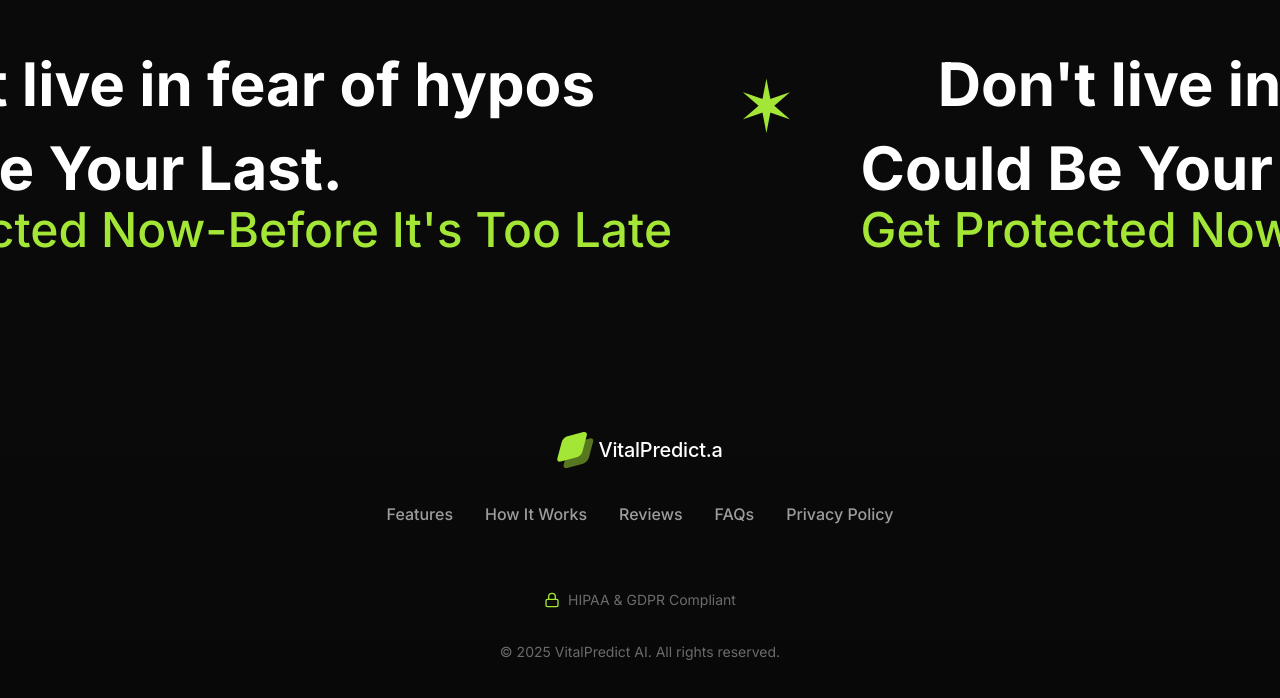
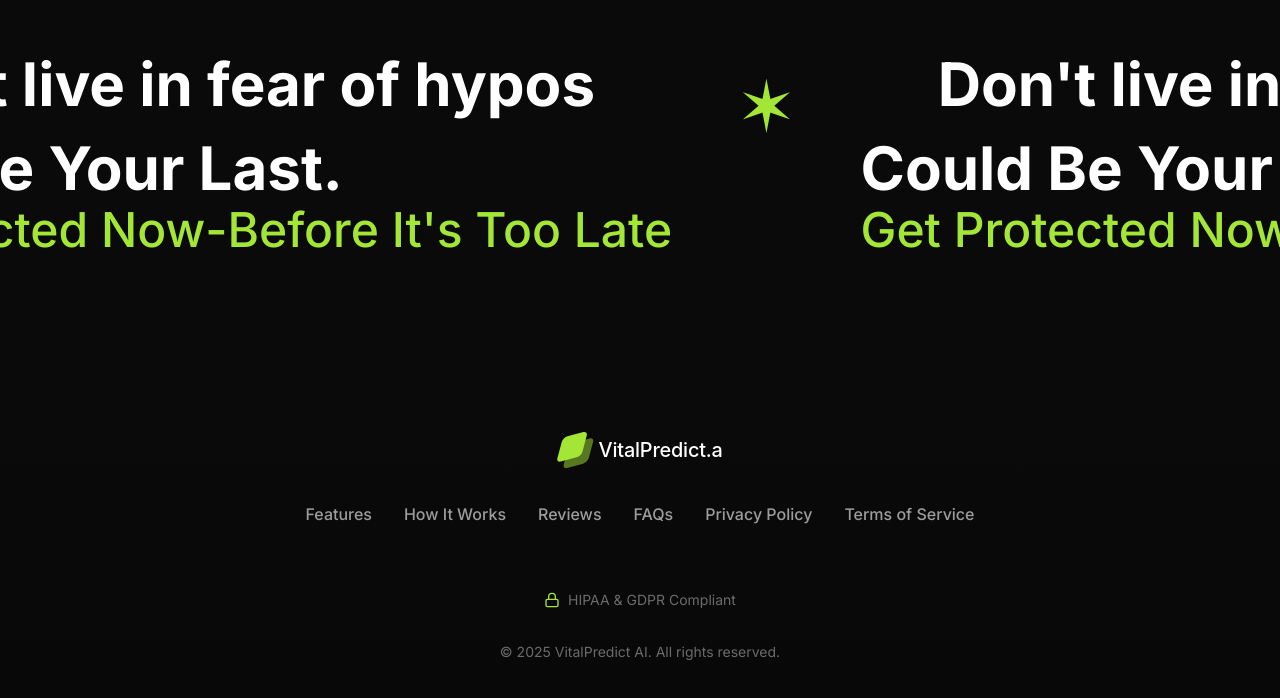
Before and after one commit to Bosses20/VitalPredict-AI, a Next.js app: page / in a window 1280 px wide. Shown: the part 7416-8114 px from the top of the page. Built offline with nearby package versions, Linux system fonts and the light colour scheme; no server answers.

Commit message:
Add Terms of Service link to footer navigation

```diff
--- a/src/sections/Footer.tsx
+++ b/src/sections/Footer.tsx
@@ -10,7 +10,8 @@ const footerLinks = [
     { href: "/#how-it-works", label: "How It Works" },
     { href: "/#testimonials", label: "Reviews" },
     { href: "/#faqs", label: "FAQs" },
-    { href: "/privacy", label: "Privacy Policy", isExternal: true }
+    { href: "/privacy", label: "Privacy Policy", isExternal: true },
+    { href: "/terms", label: "Terms of Service", isExternal: true }
 ];
 
 const LockIcon = () => (
@@ -124,7 +125,7 @@ export default function Footer() {
                         </div>
 
                         <p className="text-sm text-white/40">
-                            © {currentYear} VitalPredict AI. All rights reserved.
+                            &copy; {currentYear} VitalPredict AI. All rights reserved.
                         </p>
                     </motion.div>
                 </motion.div>
```
